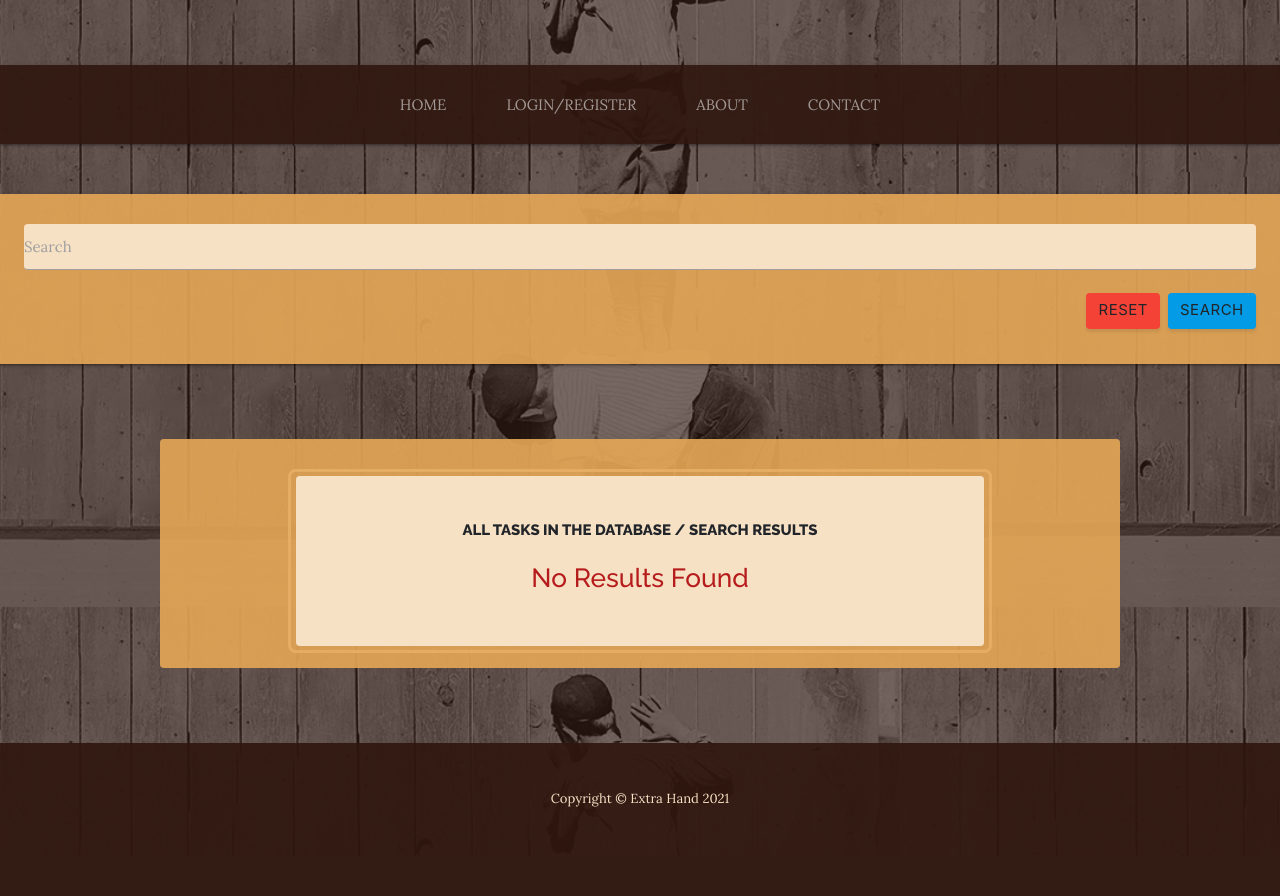
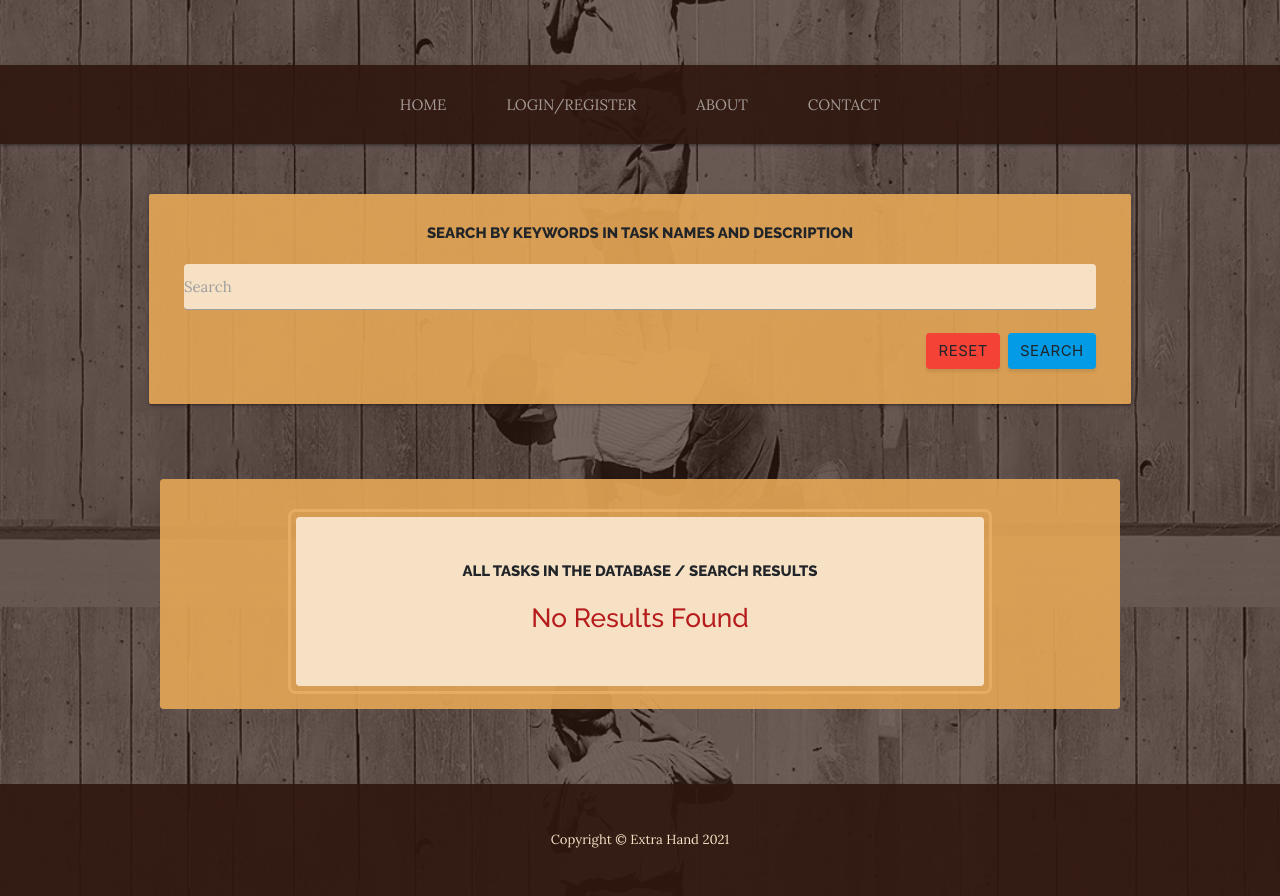
Before and after one commit to szomoru/extrahand-mp3, a Flask app: page /search in a window 1280 px wide. Shown: the part 193-1089 px from the top of the page. Before the commit the page ends 1000 px from the top, so only its background shows below. Run offline with Flask 2, Linux system fonts and the light colour scheme; data that the repository does not hold is empty; some libraries are stand-ins or nearby versions.

Commit message:
Search section header added. MAke it more clear how to use. Formatting is follow more the rest of the website. Better UX

```diff
--- a/templates/profile_alltask.html
+++ b/templates/profile_alltask.html
@@ -1,7 +1,12 @@
 {% extends "base.html" %}
 
 {% block content %}
+<section class=" col-xl-9 mx-auto rounded">
 <div class="row card-panel cta">
+  <h2 class="section-heading mb-4">
+    <span class="section-heading-upper text-center">Search by Keywords in task names and description</span>
+
+  </h2>
   <form action="{{ url_for('search') }}" method="post" class="col s12">
     <div class="row valign-wrapper center-align">
       <div class="input-field col s12">
@@ -17,6 +22,7 @@
     </div>
   </form>
 </div>
+</section>
 
 <section class="page-section cta col-xl-9 mx-auto rounded">
   <div class="container">
```
